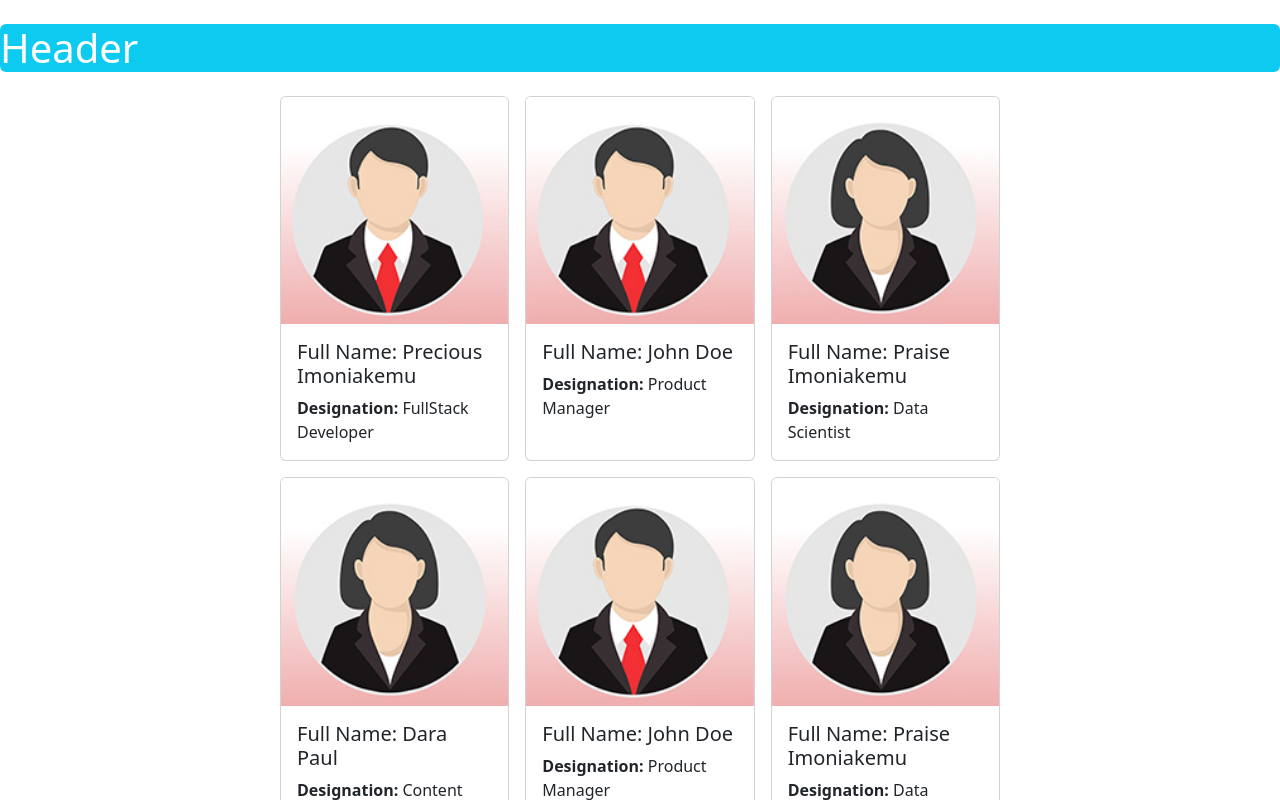
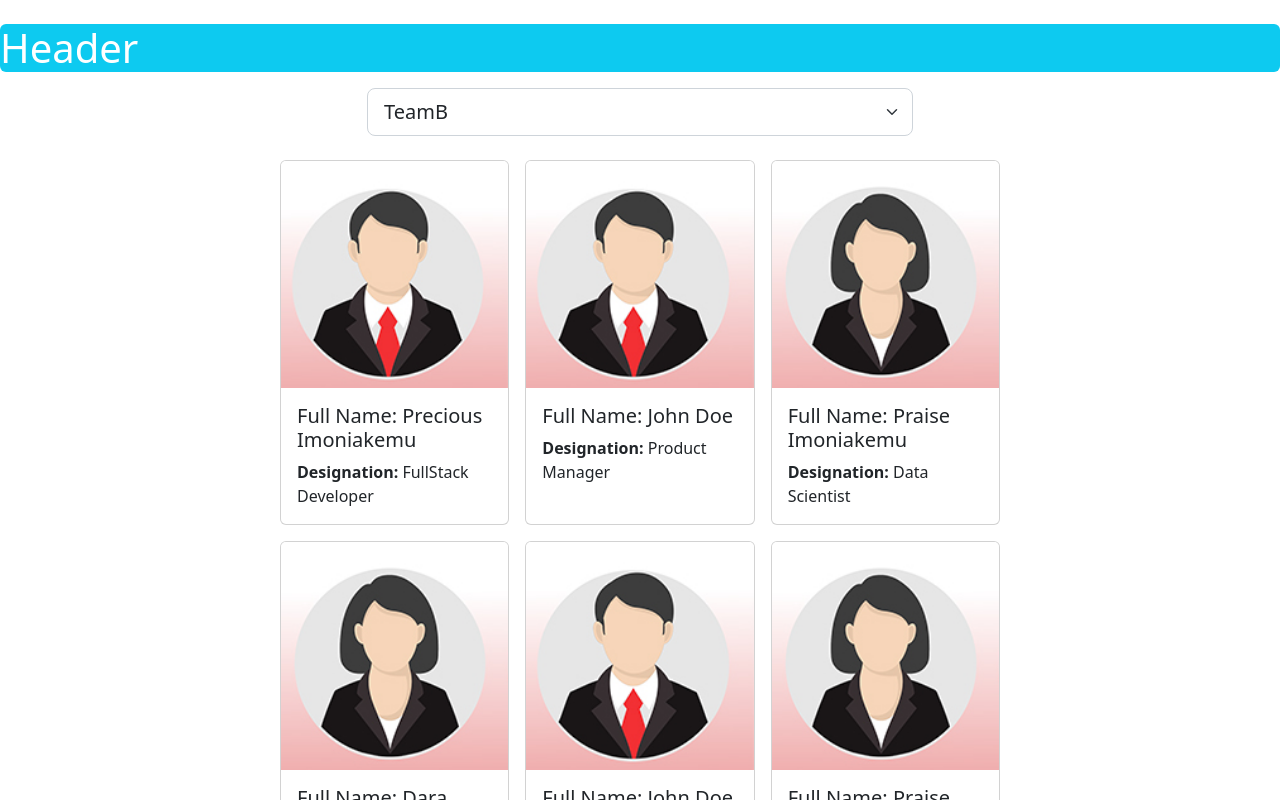
Before and after one commit to preciousimo/TeamMemberAllocation, a React (Create React App) app: page / in a window 1280 px wide. Shown: the top 800 px of the page. Built offline with nearby package versions, Linux system fonts and the light colour scheme.

Commit message:
Teams DropDown List

```diff
--- a/src/Employees.js
+++ b/src/Employees.js
@@ -1,81 +1,105 @@
 import { useState } from "react";
-import femaleProfile from './images/femaleProfile.jpg';
-import maleProfile from './images/maleProfile.jpg';
+import femaleProfile from "./images/femaleProfile.jpg";
+import maleProfile from "./images/maleProfile.jpg";
 
 const Employees = () => {
-
-  const [employees, setEmployees] = useState([{
+  const [selectedTeam, setTeam] = useState("TeamB");
+  const [employees, setEmployees] = useState([
+    {
       id: 1,
       fullName: "Precious Imoniakemu",
       designation: "FullStack Developer",
       gender: "male",
-    teamName: "TeamA"
+      teamName: "TeamA",
     },
     {
       id: 2,
       fullName: "John Doe",
       designation: "Product Manager",
       gender: "male",
-    teamName: "TeamA"
+      teamName: "TeamA",
     },
     {
       id: 3,
       fullName: "Praise Imoniakemu",
       designation: "Data Scientist",
       gender: "female",
-    teamName: "TeamA"
+      teamName: "TeamA",
     },
     {
       id: 4,
       fullName: "Dara Paul",
       designation: "Content Writer",
       gender: "female",
-    teamName: "TeamB"
+      teamName: "TeamB",
     },
     {
       id: 5,
       fullName: "John Doe",
       designation: "Product Manager",
       gender: "male",
-    teamName: "TeamA"
+      teamName: "TeamA",
     },
     {
       id: 6,
       fullName: "Praise Imoniakemu",
       designation: "Data Scientist",
       gender: "female",
-    teamName: "TeamA"
+      teamName: "TeamA",
     },
     {
       id: 7,
       fullName: "Dara Paul",
       designation: "Content Writer",
       gender: "female",
-    teamName: "TeamB"
+      teamName: "TeamB",
+    },
+  ]);
+
+  function handleTeamSelectionChange(event)
+  {
+    console.log(event.target.value);
+    setTeam(event.target.value);
   }
-])
 
   return (
     <main className="container">
-        <div class="row justify-content-center mt-3 mb-3" >
-            <div class="col-8">
-                <div class="card-collection" >
-                    {
-                        employees.map((employee) => (
-                            <div id="{employee.id}" className="card m-2" style={{cursor: " pointer "}}>
-                                {(employee.gender === 'male') ? <img src={maleProfile} className="card-img-top" />
-                                : <img src={femaleProfile} className="card-img-top" /> }
+      <div className="row justify-content-center mt-3 mb-3">
+        <div className="col-6">
+          <select className="form-select form-select-lg" value={selectedTeam} onChange={handleTeamSelectionChange}>
+            <option value="TeamA">TeamA</option>
+            <option value="TeamB">TeamB</option>
+            <option value="TeamC">TeamC</option>
+            <option value="TeamD">TeamD</option>
+          </select>
+        </div>
+      </div>
+      <div className="row justify-content-center mt-3 mb-3">
+        <div className="col-8">
+          <div className="card-collection">
+            {employees.map((employee) => (
+              <div
+                id="{employee.id}"
+                className="card m-2"
+                style={{ cursor: " pointer " }}
+              >
+                {employee.gender === "male" ? (
+                  <img src={maleProfile} className="card-img-top" />
+                ) : (
+                  <img src={femaleProfile} className="card-img-top" />
+                )}
                 <div className="card-body">
                   <h5 className="card-title">Full Name: {employee.fullName}</h5>
-                                    <p className="card-text"><b>Designation:</b> {employee.designation}</p>
+                  <p className="card-text">
+                    <b>Designation:</b> {employee.designation}
+                  </p>
                 </div>
               </div>
-                        ))
-                    }
+            ))}
           </div>
         </div>
       </div>
     </main>
-  )
-}
-export default Employees
+  );
+};
+export default Employees;
```
Lines whose indentation alone changed are shown as unchanged.
